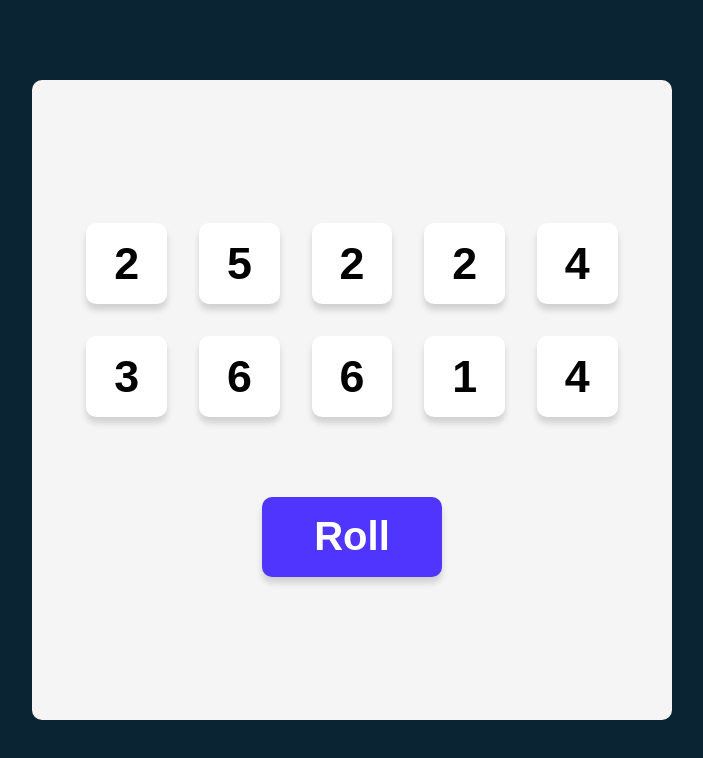
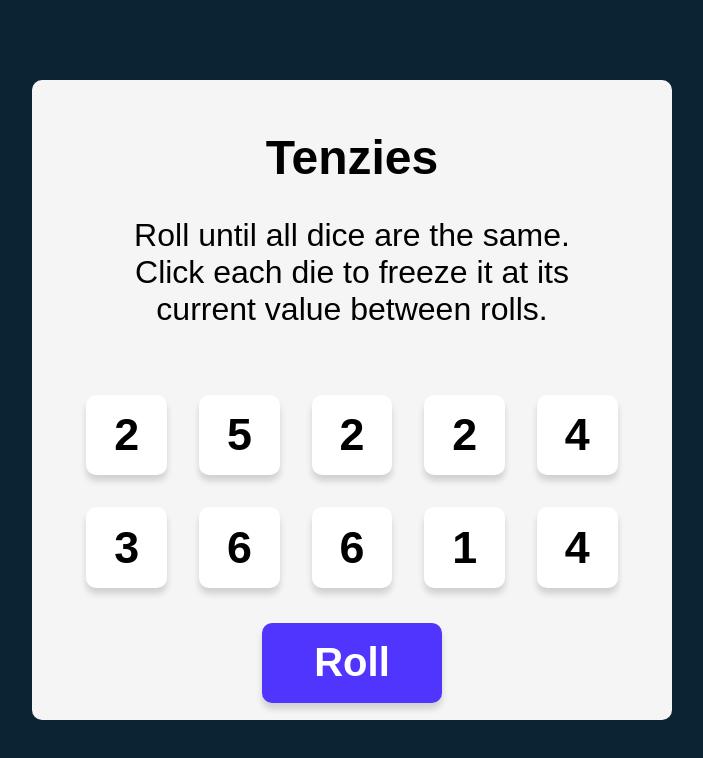
Before and after one commit to aashkadel99/tenzies-app, a React (Create React App) app: page / in a window 1280 px wide. Shown: the top 758 px of the page, without its empty margins (288-991 px from the left). Built offline with nearby package versions, Linux system fonts and the light colour scheme.

Commit message:
Added title, instructions and ability to hold dice

```diff
--- a/src/App.js
+++ b/src/App.js
@@ -6,16 +6,18 @@ import Die from "./components/Die"
 function App() {
 
   function allNewDice(){
-
     let diceObjectContainer = []
-    let newDice = {value: 0, isHeld: false}
+    let newDice = {
+      value: 0,
+      isHeld: false
+    }
 
     for(let i = 0; i < 10; i++){
         diceObjectContainer.push(
           newDice = {
             ...newDice,
-            value: Math.ceil(Math.random() * 6)
-
+            value: Math.ceil(Math.random() * 6),
+            id: `${i}`
           }
         )
       }
@@ -24,27 +26,56 @@ function App() {
 
   const [loadDice, setLoadDice] = useState(allNewDice())
 
-  const allDice = loadDice.map((dice, index) => {
+
+
+  const allDice = loadDice.map((dice) => {
     return (
       <Die
-        key = {index}
+        key = {dice.id}
+        id = {dice.id}
         value = {dice.value}
+        holdDice = {holdDice}
+        isHeld = {dice.isHeld}
       />
     )
   })
 
+  function holdDice(dieId){
+    setLoadDice(oldLoadDice => oldLoadDice.map(dice => {
+      return (
+        dice.id === dieId ? {...dice, isHeld: !dice.isHeld} : dice
+      )
+    }))
+  }
+
   function rollNewSet(){
-    setLoadDice(allNewDice())
+    setLoadDice(oldLoadDice => oldLoadDice.map((dice, index) => {
+      return (
+        dice.isHeld ?
+        dice:
+        {
+          value: Math.ceil(Math.random() * 6),
+          id: `${index}`
+        }
+      )
+    }))
   }
 
   return (
     <main className="app">
+      <div className = "heading">
+        <h1 className="title">Tenzies</h1>
+        <p className="instructions">Roll until all dice are the same.
+        Click each die to freeze it at its current value between rolls.
+        </p>
+      </div>
       <div className="dice-container">
         {allDice}
       </div>
-      <button className = "roll-button" onClick = {rollNewSet}>Roll</button>
+      <button className = "roll-button" onClick = {() => rollNewSet()}>Roll</button>
     </main>
   );
 }
 
+
 export default App;
--- a/src/components/Die.js
+++ b/src/components/Die.js
@@ -1,8 +1,13 @@
 import React from "react";
 
 export default function Die(props){
+
+    const styles = {
+        backgroundColor: props.isHeld ? "#59E391" : "white"
+    }
+
     return (
-        <div className = "die">
+        <div style = {styles} className = "die" onClick = {() => props.holdDice(props.id)}>
             {props.value}
         </div>
     )
--- a/src/style.css
+++ b/src/style.css
@@ -15,9 +15,22 @@ body {
   border-radius: 10px;
   display: flex;
   flex-direction: column;
-  justify-content: center;
+  justify-content: space-around;
   align-items: center;
-  row-gap: 5em;
+  /* row-gap: 2.5em; */
+}
+
+.title{
+  font-size: 3rem;
+  font-weight: 700;
+  text-align: center;
+}
+
+.instructions{
+  max-width: 14.375em;
+  font-size: 2rem;
+  text-align: center;
+  font-weight: 400;
 }
 
 .die{
@@ -26,7 +39,6 @@ body {
   display: flex;
   justify-content: center;
   align-items: center;
-  background-color: white;
   border-radius: 10px;
   box-shadow: 0px 6px 6px rgba(0, 0, 0, 0.15);
   font-size: 2.8em;
```
